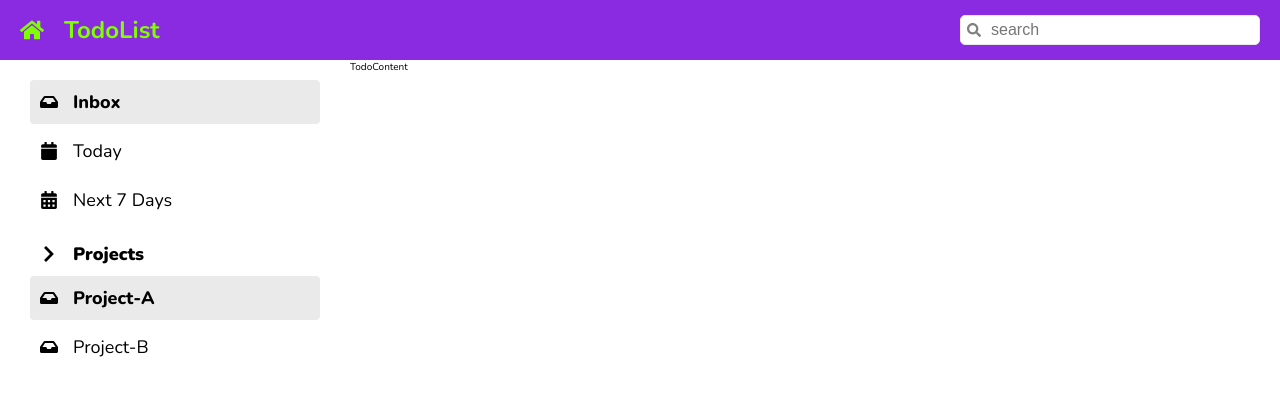
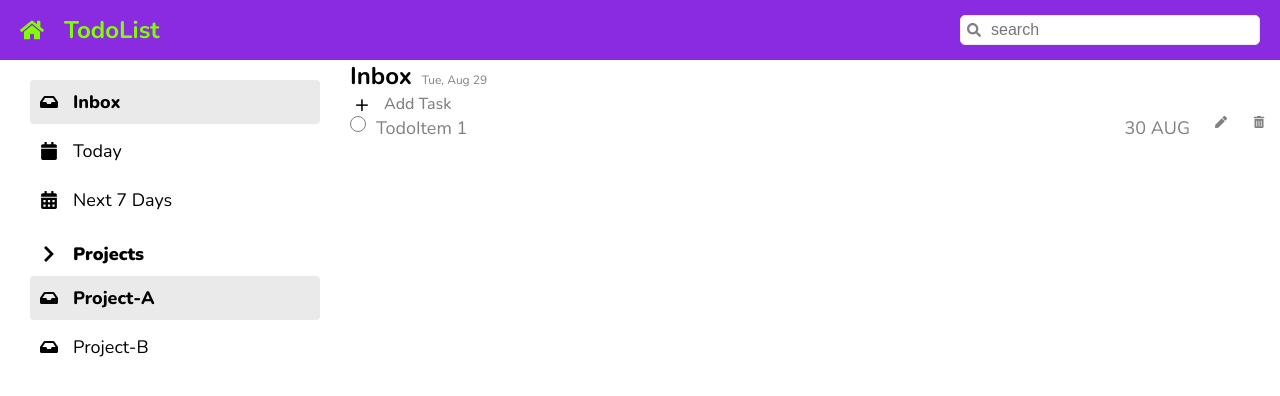
Before and after one commit to Alac1996/cc15-todolist, a React (Create React App) app: page / in a window 1280 px wide. Shown: the top 396 px of the page. Built offline with nearby package versions, Linux system fonts and the light colour scheme.

Commit message:
undonwork

```diff
--- a/src/App.jsx
+++ b/src/App.jsx
@@ -9,6 +9,9 @@
 } from "react-icons/fa";
 import ListItem from "./components/ListItem";
 import Lists from "./components/Lists";
+import TodoHeader from "./components/Todo/TodoHeader";
+import TodoCreate from "./components/Todo/TodoCreate";
+import TodoLists from "./components/Todo/TodoLists";
 
 function App() {
   // <ListItem text="Inbox" ico={<FaInbox/>} active={true}/>
@@ -74,7 +77,13 @@
           </section>
         </aside>
       </div>
-      <div className="todo__content">TodoContent</div>
+      <div className="todo__content">
+        <main className="todo__container">
+          <TodoHeader />
+          <TodoCreate />
+          <TodoLists />
+        </main>
+      </div>
     </div>
   );
 }
--- a/src/App.scss
+++ b/src/App.scss
@@ -53,3 +53,9 @@
     }
   }
 }
+
+.todo_container {
+  display: flex;
+  flex-direction: column;
+  gap: 5px;
+}
--- a/src/components/Lists.jsx
+++ b/src/components/Lists.jsx
@@ -1,3 +1,4 @@
+import ListItem from "./ListItem";
 /*
 
 props = {
@@ -9,8 +10,6 @@
     }>
 }
 */
-
-import ListItem from "./ListItem";
 
 function Lists(props) {
   return (
--- /dev/null
+++ b/src/components/Todo/TodoCreate.jsx
@@ -0,0 +1,13 @@
+import React from "react";
+import styles from "./TodoCreate.module.scss";
+
+function TodoCreate() {
+  return (
+    <div className={styles.todo__create}>
+      <span className={styles.todo__create__button}>+</span>
+      <h3 className={styles.todo__create__text}>Add Task</h3>
+    </div>
+  );
+}
+
+export default TodoCreate;
--- /dev/null
+++ b/src/components/Todo/TodoCreate.module.scss
@@ -0,0 +1,39 @@
+@import "../../index.scss";
+
+.todo__create {
+  display: flex;
+  gap: 10px;
+  align-items: center;
+  cursor: pointer;
+
+  &:hover {
+    & .todo__create__button {
+      background-color: $primary;
+      color: $white;
+    }
+
+    & .todo__create__text {
+      color: $primary;
+    }
+  }
+
+  &__button {
+    font-size: 2.4rem;
+    width: 2.4rem;
+    height: 2.4rem;
+    border-radius: 50%;
+
+    // ทำให้ปุ่มอยู่กลาง
+    display: flex;
+    align-items: center;
+    justify-content: center;
+    line-height: 2.2rem;
+  }
+
+  &__text {
+    color: $grey-dark;
+    font-weight: 500;
+    font-size: 1.6rem;
+    line-height: 1.2rem;
+  }
+}
--- /dev/null
+++ b/src/components/Todo/TodoHeader.jsx
@@ -0,0 +1,16 @@
+import styles from "./TodoHeader.module.scss";
+
+function TodoHeader() {
+  const today = new Date();
+  const options = { day: "numeric", weekday: "short", month: "short" };
+  return (
+    <div className={styles.header}>
+      <h1 className={styles.header__text}>Inbox</h1>
+      <span className={styles.header__date}>
+        {today.toLocaleDateString("en-US", options)}
+      </span>
+    </div>
+  );
+}
+
+export default TodoHeader;
--- /dev/null
+++ b/src/components/Todo/TodoHeader.module.scss
@@ -0,0 +1,16 @@
+@import "../../index.scss";
+
+.header {
+  display: flex;
+  gap: 10px;
+  align-items: baseline;
+
+  &__text {
+    font-size: 2.4rem;
+  }
+
+  &__date {
+    font-size: 1.2rem;
+    color: $grey-dark;
+  }
+}
--- /dev/null
+++ b/src/components/Todo/TodoLists.jsx
@@ -0,0 +1,24 @@
+import styles from "./TodoLists.module.scss";
+import { FaTrashAlt, FaPen, FaRegCircle } from "react-icons/fa";
+
+function TodoLists() {
+  return (
+    <ul className={styles.todo__lists}>
+      <li className={styles.todo}>
+        <span className={styles.todo__checkbox}>{/* <FaRegCircle /> */}</span>
+        <p className={styles.todo__task}>TodoItem 1 </p>
+        <span className={styles.todo__date}>30 AUG</span>
+        <div className={styles.todo__action}>
+          <span className={styles.todo__edit}>
+            <FaPen />
+          </span>
+          <span className={styles.todo__delete}>
+            <FaTrashAlt />
+          </span>
+        </div>
+      </li>
+    </ul>
+  );
+}
+
+export default TodoLists;
--- /dev/null
+++ b/src/components/Todo/TodoLists.module.scss
@@ -0,0 +1,40 @@
+@import "../../index.scss";
+
+.todo {
+  display: flex;
+  gap: 10px;
+  cursor: pointer;
+  border-radius: 4px;
+  font-size: 1.8rem;
+  color: $grey-dark;
+
+  &:hover {
+    background-color: $grey-light;
+  }
+
+  &__checkbox {
+    color: $grey-dark;
+    height: 16px;
+    width: 16px;
+    display: block;
+    border: 1px solid $grey-dark;
+    border-radius: 16px;
+    text-align: center;
+    line-height: 16px;
+  }
+
+  &__task {
+    flex: 1;
+  }
+
+  &__date {
+  }
+
+  &__action {
+    flex-basis: 80px;
+    display: flex;
+    gap: 10px;
+    justify-content: space-evenly;
+    font-size: 1.2rem;
+  }
+}
```
Also changed, not shown: 1 other file (tests, documents, lock files or other folders).
